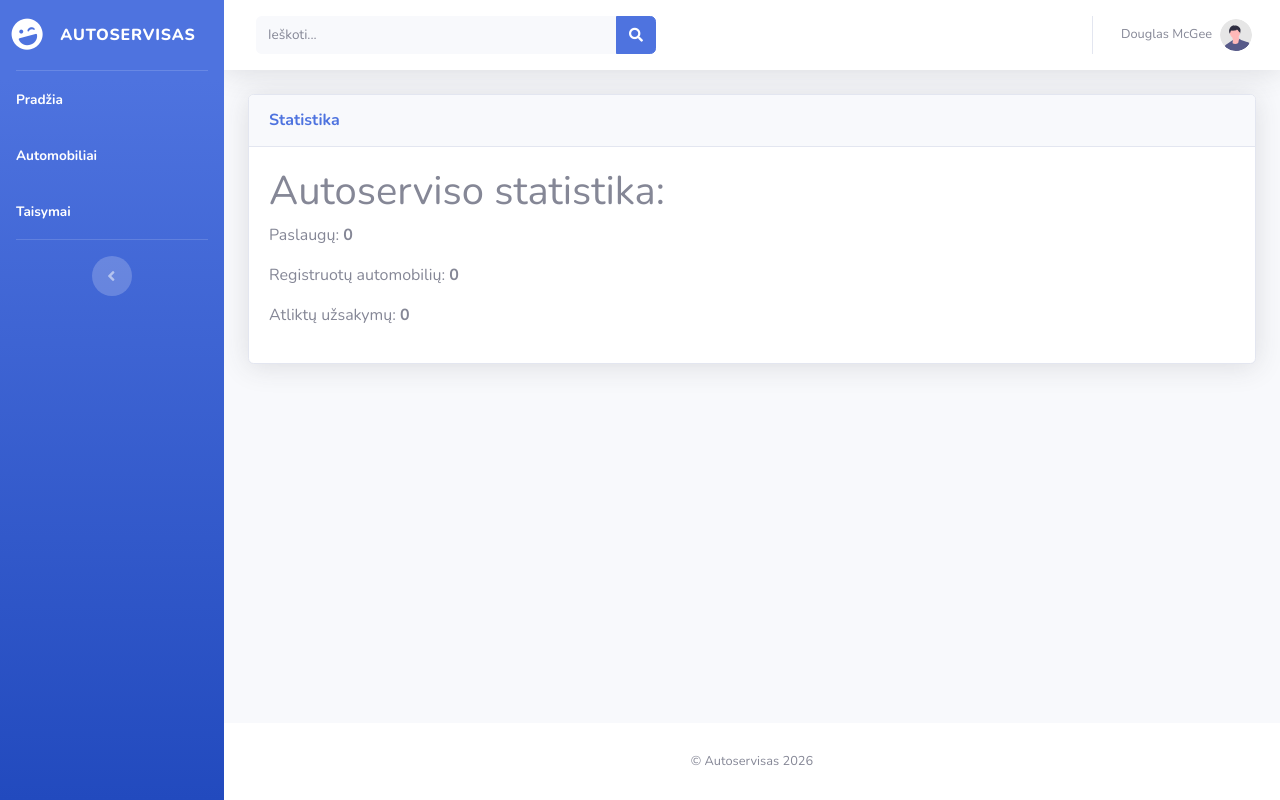
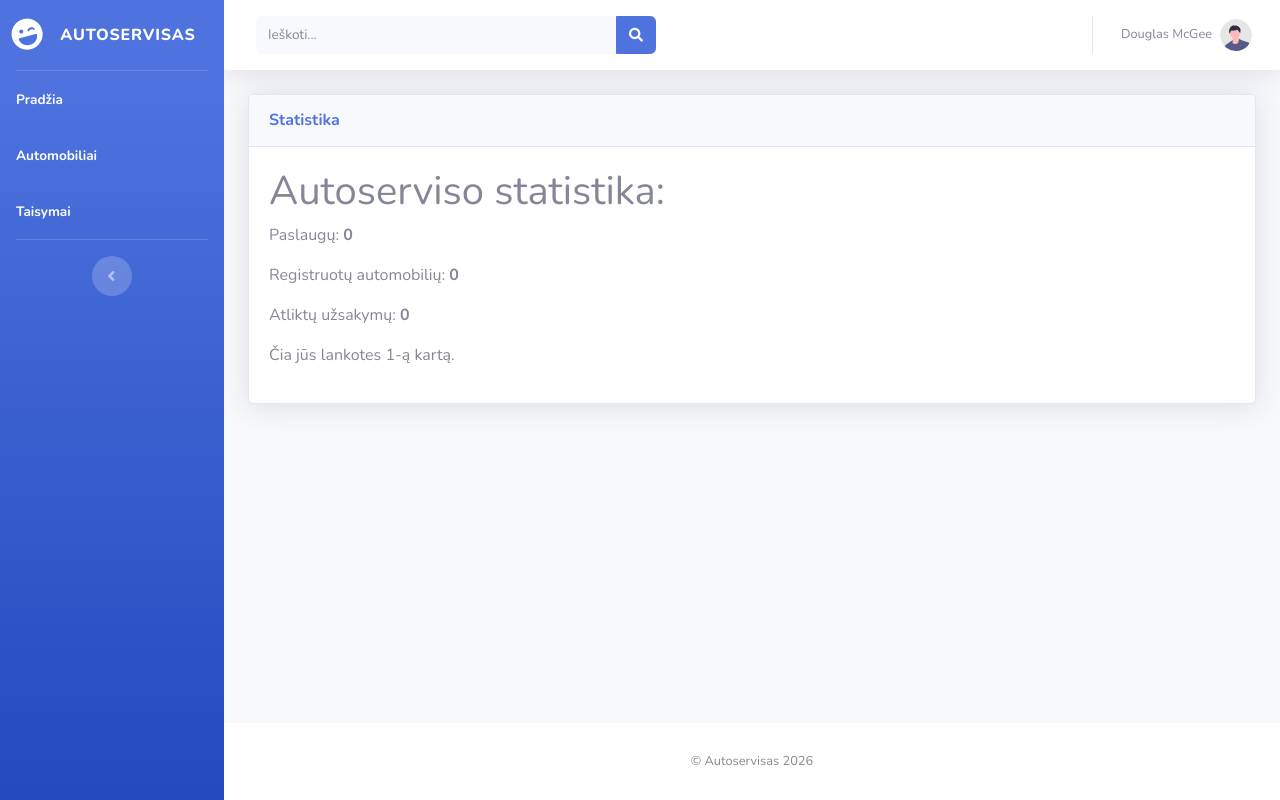
Before and after one commit to DonatasNoreika/autoservice_20260126, a Django app: page / in a window 1280 px wide. Run offline with Django 5.2, Linux system fonts and the light colour scheme; data that the repository does not hold is empty; some libraries are stand-ins or nearby versions.

Commit message:
7: +Padaryti, kad pagrindiniame puslapyje būtų rodomas sesijos apsilankymų skaičius.

```diff
--- a/mysite/autoservice/templates/index.html
+++ b/mysite/autoservice/templates/index.html
@@ -9,4 +9,5 @@
 <p>Paslaugų: <b>{{ services }}</b></p>
 <p>Registruotų automobilių: <b>{{ cars }}</b></p>
 <p>Atliktų užsakymų: <b>{{ orders_done }}</b></p>
+<p>Čia jūs lankotes {{ num_visits }}-ą kartą.</p>
 {% endblock %}
--- a/mysite/autoservice/views.py
+++ b/mysite/autoservice/views.py
@@ -6,10 +6,13 @@ from django.db.models import Q
 
 # Create your views here.
 def index(request):
+    num_visits = request.session.get('num_visits', 1)
+    request.session['num_visits'] = num_visits + 1
     context = {
         "services": Service.objects.count(),
         "cars": Car.objects.count(),
-        "orders_done": Order.objects.filter(status="o").count()
+        "orders_done": Order.objects.filter(status="o").count(),
+        'num_visits': num_visits,
     }
     return render(request, template_name="index.html", context=context)
 
```
